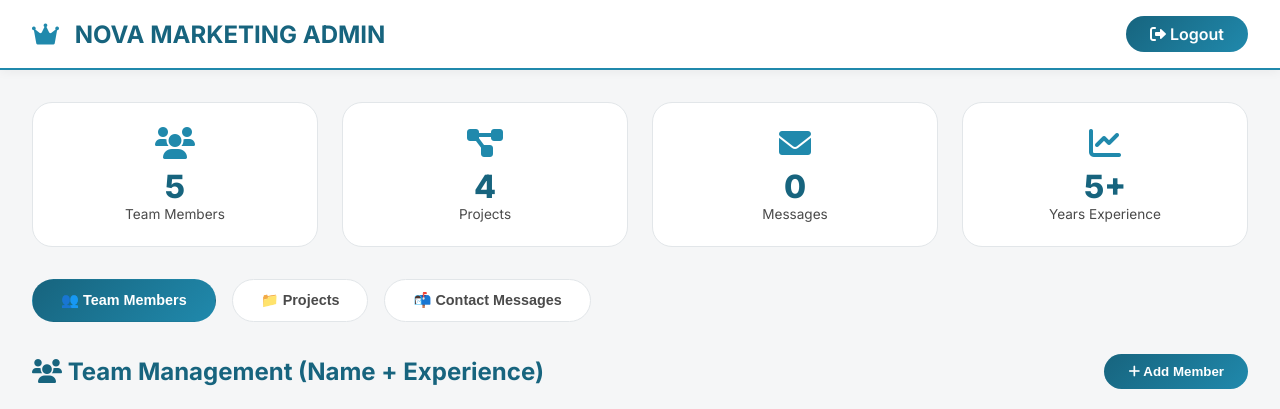
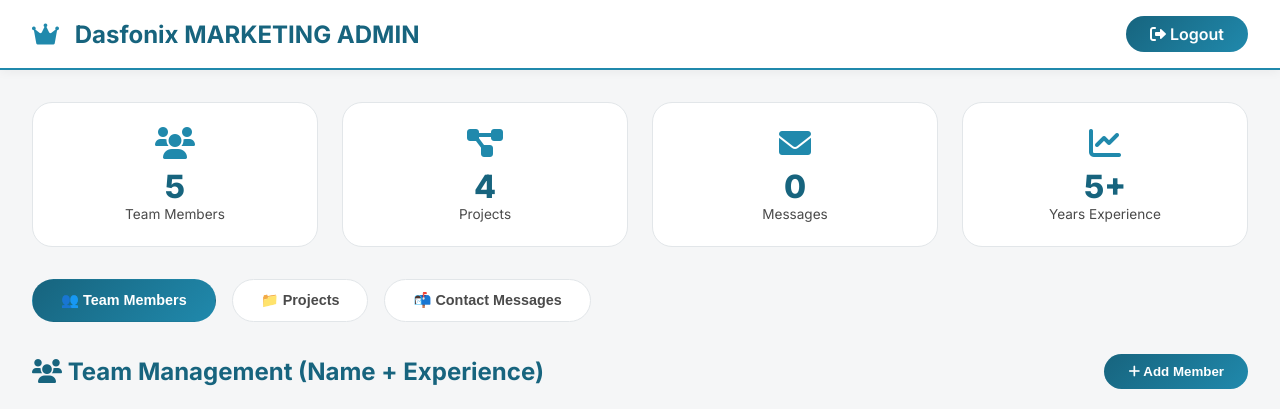
Before and after one commit to softskillsfurqan009-max/Dasponix-marketing, a Flask app: page /admin/dashboard in a window 1280 px wide. Shown: the top 409 px of the page. Run offline with Flask 3, Linux system fonts and the light colour scheme; the visitor is signed in with stand-in values (Sample User, id 1); data that the repository does not hold is empty.

Commit message:
Update dashboard.html

```diff
--- a/templates/admin/dashboard.html
+++ b/templates/admin/dashboard.html
@@ -3,7 +3,7 @@
 <head>
     <meta charset="UTF-8">
     <meta name="viewport" content="width=device-width, initial-scale=1.0">
-    <title>Admin Dashboard - Nova Marketing</title>
+    <title>Admin Dashboard - Dasfonix Marketing</title>
 
     <!-- Favicon -->
     <link rel="icon" type="image/png" href="/static/profile-pic.png">
@@ -341,7 +341,7 @@
 <body>
 
     <div class="admin-nav">
-        <h2><i class="fas fa-crown"></i> NOVA MARKETING ADMIN</h2>
+        <h2><i class="fas fa-crown"></i> Dasfonix MARKETING ADMIN</h2>
         <a href="/admin/logout" class="logout-btn"><i class="fas fa-sign-out-alt"></i> Logout</a>
     </div>
 
```
